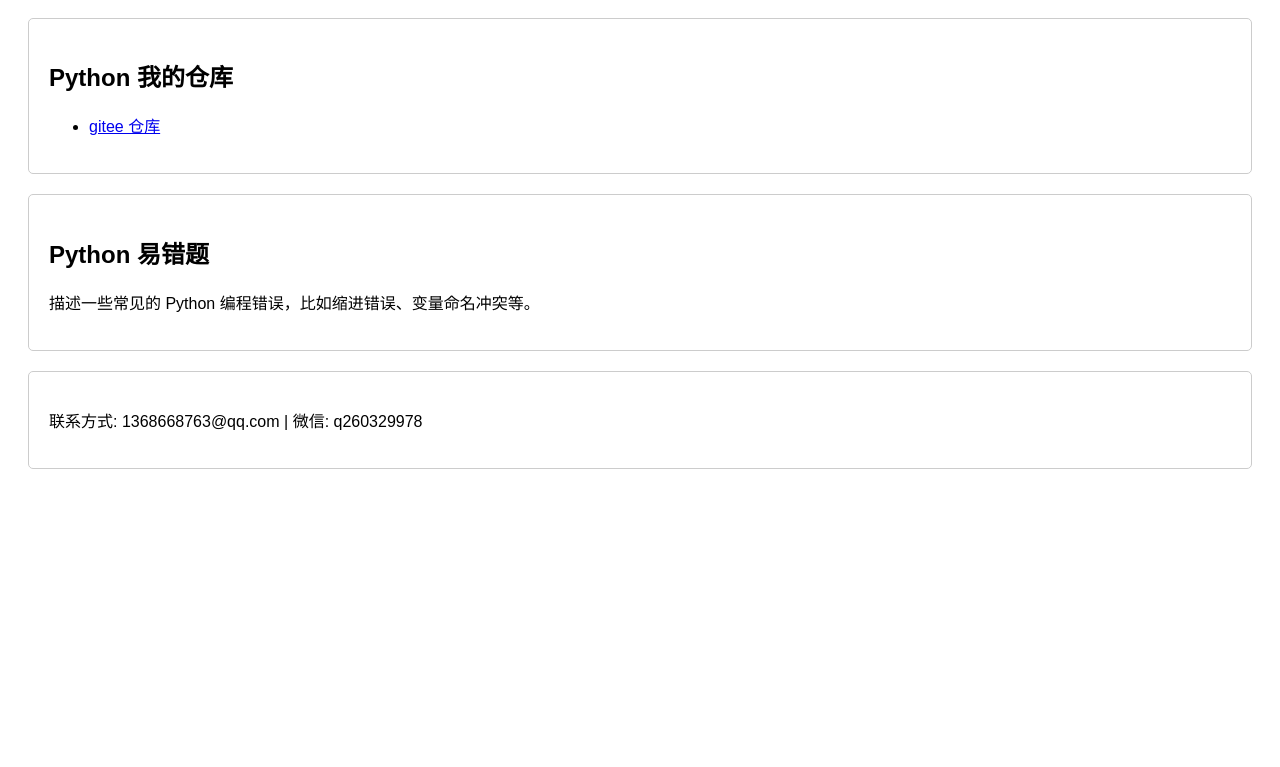
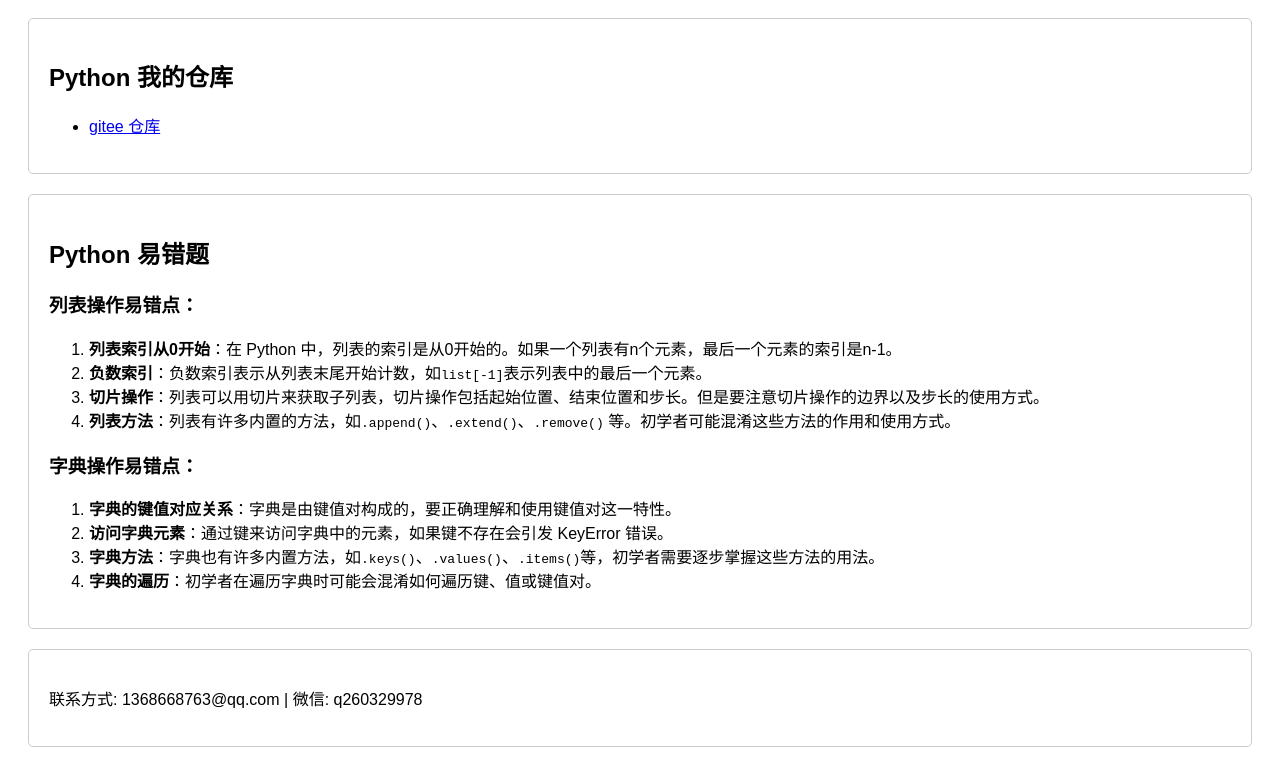
Before and after one commit to fbz321/fbz.github.io, a plain HTML site: page index.html in a window 1280 px wide. Shown: the part 549-1316 px from the top of the page. Before the commit the page ends 1038 px from the top, so only its background shows below. Drawn offline with Linux system fonts and the light colour scheme.

Commit message:
Update index.html

```diff
--- a/index.html
+++ b/index.html
@@ -48,7 +48,23 @@
 
     <section id="common-mistakes">
         <h2>Python 易错题</h2>
-        <p>描述一些常见的 Python 编程错误，比如缩进错误、变量命名冲突等。</p>
+        <h3>列表操作易错点：</h3>
+
+<ol>
+  <li><strong>列表索引从0开始</strong>：在 Python 中，列表的索引是从0开始的。如果一个列表有n个元素，最后一个元素的索引是n-1。</li>
+  <li><strong>负数索引</strong>：负数索引表示从列表末尾开始计数，如<code>list[-1]</code>表示列表中的最后一个元素。</li>
+  <li><strong>切片操作</strong>：列表可以用切片来获取子列表，切片操作包括起始位置、结束位置和步长。但是要注意切片操作的边界以及步长的使用方式。</li>
+  <li><strong>列表方法</strong>：列表有许多内置的方法，如<code>.append()</code>、<code>.extend()</code>、<code>.remove()</code> 等。初学者可能混淆这些方法的作用和使用方式。</li>
+</ol>
+
+<h3>字典操作易错点：</h3>
+
+<ol>
+  <li><strong>字典的键值对应关系</strong>：字典是由键值对构成的，要正确理解和使用键值对这一特性。</li>
+  <li><strong>访问字典元素</strong>：通过键来访问字典中的元素，如果键不存在会引发 KeyError 错误。</li>
+  <li><strong>字典方法</strong>：字典也有许多内置方法，如<code>.keys()</code>、<code>.values()</code>、<code>.items()</code>等，初学者需要逐步掌握这些方法的用法。</li>
+  <li><strong>字典的遍历</strong>：初学者在遍历字典时可能会混淆如何遍历键、值或键值对。</li>
+</ol>
     </section>
 
 
```
